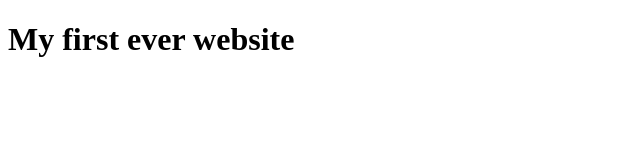
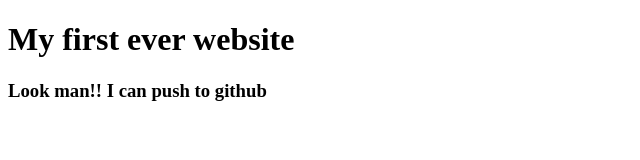
Before and after one commit to shykulislamsiam/my-first-website, a plain HTML site: page index.html in a window 1280 px wide. Shown: the whole page, without its empty margins (0-640 px from the left). Drawn offline with Linux system fonts and the light colour scheme.

Commit message:
learned github

```diff
--- a/index.html
+++ b/index.html
@@ -8,5 +8,6 @@
 </head>
 <body>
     <h1>My first ever website</h1>
+    <h3>Look man!! I can push to github</h3>
 </body>
 </html>
```
